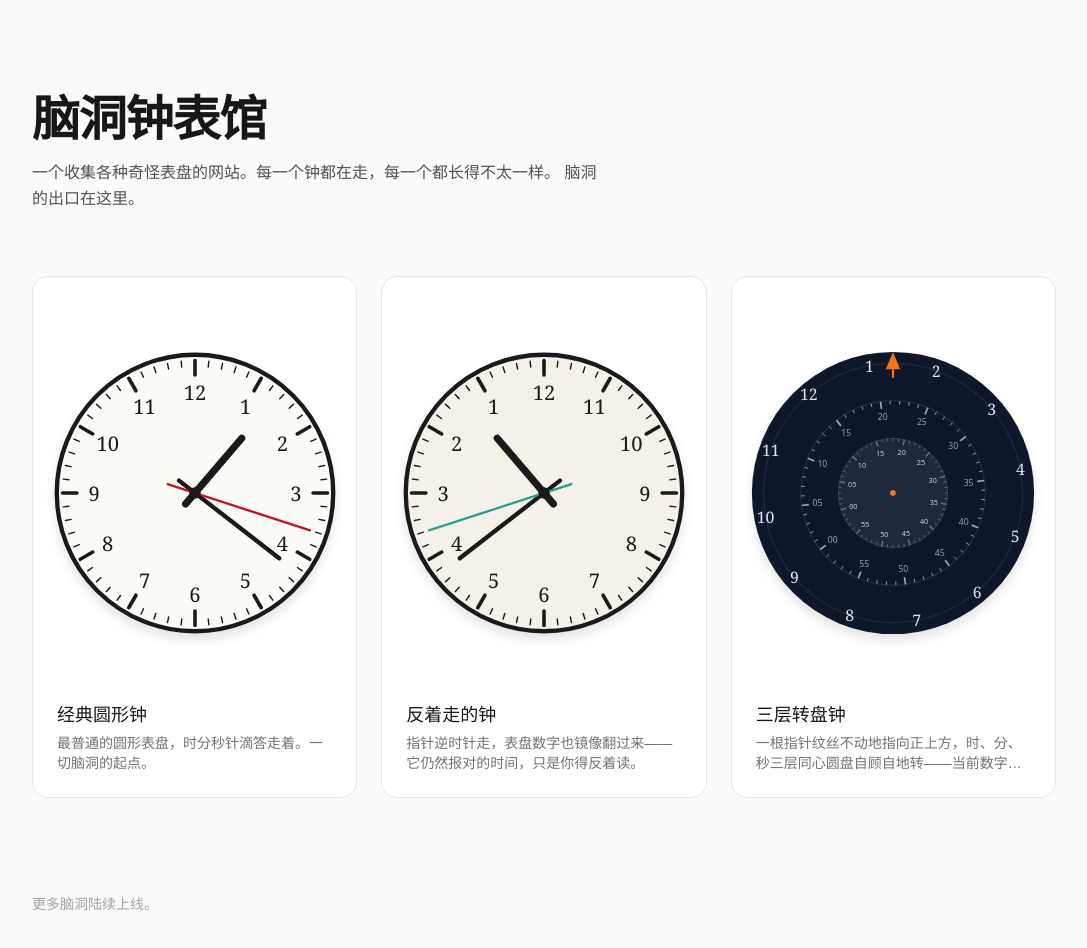
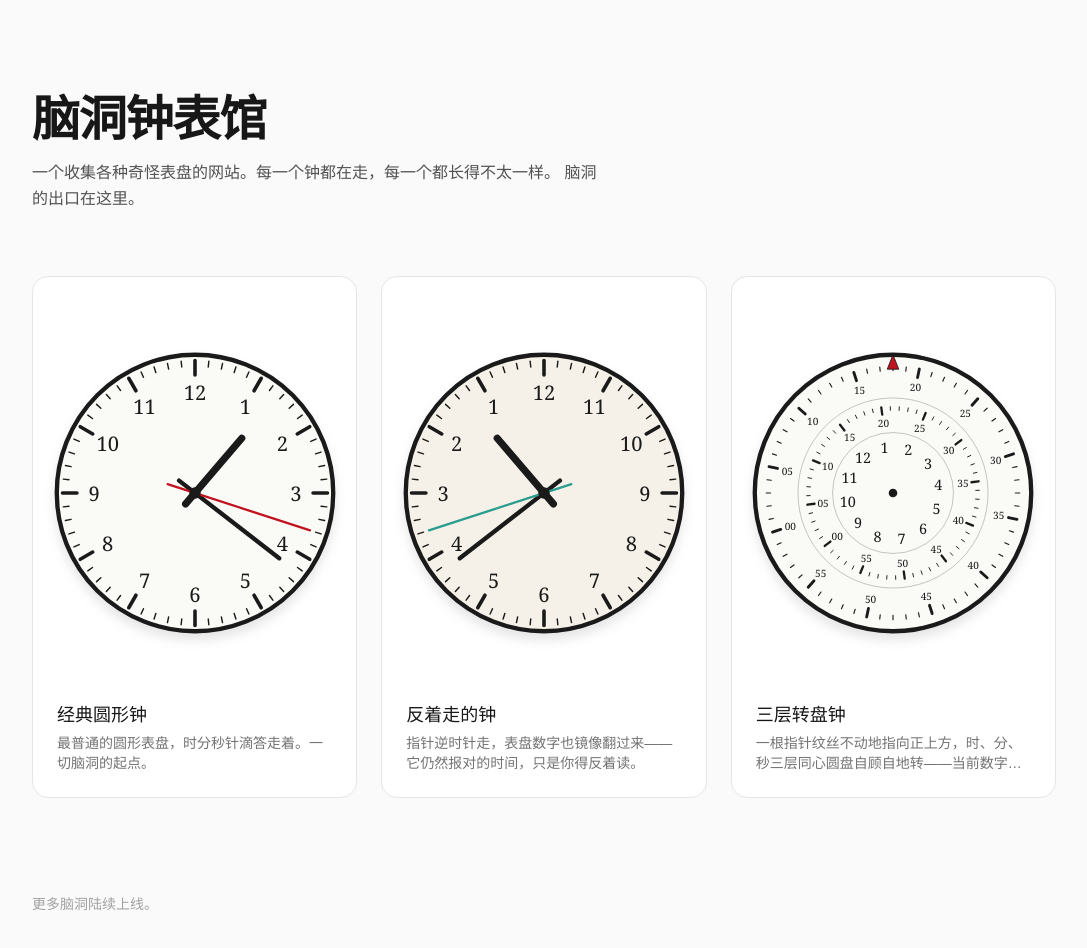
Before and after one commit to qing4132/clocks, a Next.js app: page / in a window 1280 px wide. Shown: the top 948 px of the page, without its empty margins (96-1183 px from the left). Built offline with nearby package versions, Linux system fonts and the light colour scheme.

Commit message:
style(rotating-dials): 时在最内层秒在外层，风格对齐经典钟

```diff
--- a/src/clocks/rotating-dials/RotatingDialsClock.tsx
+++ b/src/clocks/rotating-dials/RotatingDialsClock.tsx
@@ -3,10 +3,11 @@
 import { useEffect, useState } from "react";
 
 /**
- * Rotating dials clock:
- *   - One fixed pointer at the top (12 o'clock position).
- *   - Three concentric dials (hours / minutes / seconds) rotate so that the
- *     current value passes under the pointer.
+ * Rotating dials clock (classic-styled):
+ *   - Cream face, black ink, red accent — matches the classic round clock.
+ *   - One fixed red pointer at the top (12 o'clock).
+ *   - Three concentric dials rotate so the current value passes under the pointer.
+ *   - Layer order from outside in: SECONDS, MINUTES, HOURS.
  */
 export default function RotatingDialsClock() {
   const [now, setNow] = useState<Date | null>(null);
@@ -21,16 +22,21 @@ export default function RotatingDialsClock() {
   const m = now ? now.getMinutes() : 0;
   const s = now ? now.getSeconds() : 0;
 
-  // Each dial rotates so the current value lines up under the top pointer.
-  // Smooth motion: minutes drift with seconds, hours drift with minutes.
   const secondsRotation = -(s * 6);
   const minutesRotation = -(m * 6 + s * 0.1);
   const hoursRotation = -(h * 30 + m * 0.5);
 
-  // Radii for the three dials.
-  const R_HOUR = 90;
-  const R_MIN = 64;
-  const R_SEC = 38;
+  // Outer -> inner: seconds, minutes, hours.
+  const R_SEC = 88;
+  const R_MIN = 60;
+  const R_HOUR = 32;
+
+  const INK = "#1a1a1a";
+  const FAINT = "#1a1a1a55";
+  const RED = "#c1121f";
+  const FACE = "#fafaf7";
+
+  const round = (n: number) => Math.round(n * 1000) / 1000;
 
   return (
     <svg
@@ -39,37 +45,107 @@ export default function RotatingDialsClock() {
       role="img"
       aria-label="Rotating dials clock"
     >
-      {/* background */}
-      <circle cx="0" cy="0" r="98" fill="#0f172a" />
+      <circle cx="0" cy="0" r="96" fill={FACE} stroke={INK} strokeWidth="3" />
 
-      {/* ===== HOUR DIAL (outer) ===== */}
-      <g transform={`rotate(${hoursRotation})`}>
-        <circle
-          cx="0"
-          cy="0"
-          r={R_HOUR}
-          fill="none"
-          stroke="#1e293b"
-          strokeWidth="1"
-        />
+      {/* ===== SECOND DIAL (outer) ===== */}
+      <g transform={`rotate(${secondsRotation})`}>
+        {Array.from({ length: 60 }).map((_, i) => {
+          const a = ((i * 6) - 90) * (Math.PI / 180);
+          const inner = R_SEC - (i % 5 === 0 ? 6 : 3);
+          return (
+            <line
+              key={i}
+              x1={round(Math.cos(a) * R_SEC)}
+              y1={round(Math.sin(a) * R_SEC)}
+              x2={round(Math.cos(a) * inner)}
+              y2={round(Math.sin(a) * inner)}
+              stroke={INK}
+              strokeWidth={i % 5 === 0 ? 2 : 0.8}
+              strokeLinecap="round"
+            />
+          );
+        })}
         {Array.from({ length: 12 }).map((_, i) => {
-          const num = i === 0 ? 12 : i;
-          // value i sits at angle (i * 30) - 90 (i.e. 12 on top when rotation=0)
-          const a = ((i * 30) - 90) * (Math.PI / 180);
-          const x = Math.round(Math.cos(a) * R_HOUR * 1000) / 1000;
-          const y = Math.round(Math.sin(a) * R_HOUR * 1000) / 1000;
-          // counter-rotate the text so numerals stay upright
+          const val = i * 5;
+          const a = ((val * 6) - 90) * (Math.PI / 180);
+          const r = R_SEC - 13;
+          const x = round(Math.cos(a) * r);
+          const y = round(Math.sin(a) * r);
           return (
-            <g
-              key={i}
-              transform={`translate(${x} ${y}) rotate(${-hoursRotation})`}
-            >
+            <g key={i} transform={`translate(${x} ${y}) rotate(${-secondsRotation})`}>
               <text
                 textAnchor="middle"
                 dominantBaseline="central"
                 fontFamily="Georgia, 'Times New Roman', serif"
-                fontSize="11"
-                fill="#e2e8f0"
+                fontSize="7"
+                fill={INK}
+              >
+                {val.toString().padStart(2, "0")}
+              </text>
+            </g>
+          );
+        })}
+      </g>
+
+      <circle cx="0" cy="0" r={R_SEC - 22} fill="none" stroke={FAINT} strokeWidth="0.5" />
+
+      {/* ===== MINUTE DIAL (middle) ===== */}
+      <g transform={`rotate(${minutesRotation})`}>
+        {Array.from({ length: 60 }).map((_, i) => {
+          const a = ((i * 6) - 90) * (Math.PI / 180);
+          const inner = R_MIN - (i % 5 === 0 ? 5 : 2.5);
+          return (
+            <line
+              key={i}
+              x1={round(Math.cos(a) * R_MIN)}
+              y1={round(Math.sin(a) * R_MIN)}
+              x2={round(Math.cos(a) * inner)}
+              y2={round(Math.sin(a) * inner)}
+              stroke={INK}
+              strokeWidth={i % 5 === 0 ? 1.6 : 0.6}
+              strokeLinecap="round"
+            />
+          );
+        })}
+        {Array.from({ length: 12 }).map((_, i) => {
+          const val = i * 5;
+          const a = ((val * 6) - 90) * (Math.PI / 180);
+          const r = R_MIN - 11;
+          const x = round(Math.cos(a) * r);
+          const y = round(Math.sin(a) * r);
+          return (
+            <g key={i} transform={`translate(${x} ${y}) rotate(${-minutesRotation})`}>
+              <text
+                textAnchor="middle"
+                dominantBaseline="central"
+                fontFamily="Georgia, 'Times New Roman', serif"
+                fontSize="7"
+                fill={INK}
+              >
+                {val.toString().padStart(2, "0")}
+              </text>
+            </g>
+          );
+        })}
+      </g>
+
+      <circle cx="0" cy="0" r={R_MIN - 18} fill="none" stroke={FAINT} strokeWidth="0.5" />
+
+      {/* ===== HOUR DIAL (inner) ===== */}
+      <g transform={`rotate(${hoursRotation})`}>
+        {Array.from({ length: 12 }).map((_, i) => {
+          const num = i === 0 ? 12 : i;
+          const a = ((i * 30) - 90) * (Math.PI / 180);
+          const x = round(Math.cos(a) * R_HOUR);
+          const y = round(Math.sin(a) * R_HOUR);
+          return (
+            <g key={i} transform={`translate(${x} ${y}) rotate(${-hoursRotation})`}>
+              <text
+                textAnchor="middle"
+                dominantBaseline="central"
+                fontFamily="Georgia, 'Times New Roman', serif"
+                fontSize="10"
+                fill={INK}
               >
                 {num}
               </text>
@@ -78,118 +154,15 @@ export default function RotatingDialsClock() {
         })}
       </g>
 
-      {/* ===== MINUTE DIAL (middle) ===== */}
-      <g transform={`rotate(${minutesRotation})`}>
-        <circle
-          cx="0"
-          cy="0"
-          r={R_MIN}
-          fill="none"
-          stroke="#1e293b"
-          strokeWidth="1"
-        />
-        {Array.from({ length: 60 }).map((_, i) => {
-          const a = ((i * 6) - 90) * (Math.PI / 180);
-          const x1 = Math.round(Math.cos(a) * R_MIN * 1000) / 1000;
-          const y1 = Math.round(Math.sin(a) * R_MIN * 1000) / 1000;
-          const inner = R_MIN - (i % 5 === 0 ? 5 : 2.5);
-          const x2 = Math.round(Math.cos(a) * inner * 1000) / 1000;
-          const y2 = Math.round(Math.sin(a) * inner * 1000) / 1000;
-          return (
-            <line
-              key={i}
-              x1={x1}
-              y1={y1}
-              x2={x2}
-              y2={y2}
-              stroke="#94a3b8"
-              strokeWidth={i % 5 === 0 ? 1.2 : 0.6}
-            />
-          );
-        })}
-        {Array.from({ length: 12 }).map((_, i) => {
-          const val = i * 5;
-          const a = ((val * 6) - 90) * (Math.PI / 180);
-          const r = R_MIN - 11;
-          const x = Math.round(Math.cos(a) * r * 1000) / 1000;
-          const y = Math.round(Math.sin(a) * r * 1000) / 1000;
-          return (
-            <g
-              key={i}
-              transform={`translate(${x} ${y}) rotate(${-minutesRotation})`}
-            >
-              <text
-                textAnchor="middle"
-                dominantBaseline="central"
-                fontFamily="ui-sans-serif, system-ui, sans-serif"
-                fontSize="6"
-                fill="#94a3b8"
-              >
-                {val.toString().padStart(2, "0")}
-              </text>
-            </g>
-          );
-        })}
-      </g>
-
-      {/* ===== SECOND DIAL (inner) ===== */}
-      <g transform={`rotate(${secondsRotation})`}>
-        <circle
-          cx="0"
-          cy="0"
-          r={R_SEC}
-          fill="#1e293b"
-          stroke="#334155"
-          strokeWidth="0.5"
-        />
-        {Array.from({ length: 60 }).map((_, i) => {
-          const a = ((i * 6) - 90) * (Math.PI / 180);
-          const x1 = Math.round(Math.cos(a) * R_SEC * 1000) / 1000;
-          const y1 = Math.round(Math.sin(a) * R_SEC * 1000) / 1000;
-          const inner = R_SEC - (i % 5 === 0 ? 4 : 2);
-          const x2 = Math.round(Math.cos(a) * inner * 1000) / 1000;
-          const y2 = Math.round(Math.sin(a) * inner * 1000) / 1000;
-          return (
-            <line
-              key={i}
-              x1={x1}
-              y1={y1}
-              x2={x2}
-              y2={y2}
-              stroke="#64748b"
-              strokeWidth={i % 5 === 0 ? 1 : 0.5}
-            />
-          );
-        })}
-        {Array.from({ length: 12 }).map((_, i) => {
-          const val = i * 5;
-          const a = ((val * 6) - 90) * (Math.PI / 180);
-          const r = R_SEC - 9;
-          const x = Math.round(Math.cos(a) * r * 1000) / 1000;
-          const y = Math.round(Math.sin(a) * r * 1000) / 1000;
-          return (
-            <g
-              key={i}
-              transform={`translate(${x} ${y}) rotate(${-secondsRotation})`}
-            >
-              <text
-                textAnchor="middle"
-                dominantBaseline="central"
-                fontFamily="ui-sans-serif, system-ui, sans-serif"
-                fontSize="5"
-                fill="#cbd5e1"
-              >
-                {val.toString().padStart(2, "0")}
-              </text>
-            </g>
-          );
-        })}
-        <circle cx="0" cy="0" r="2" fill="#f97316" />
-      </g>
+      <circle cx="0" cy="0" r="3" fill={INK} />
 
       {/* ===== Fixed pointer at top ===== */}
-      <polygon points="0,-98 -5,-86 5,-86" fill="#f97316" />
-      <line x1="0" y1="-86" x2="0" y2="-80" stroke="#f97316" strokeWidth="1.5" />
+      <polygon
+        points="0,-96 -4,-86 4,-86"
+        fill={RED}
+        stroke={INK}
+        strokeWidth="0.6"
+      />
     </svg>
   );
 }
```
